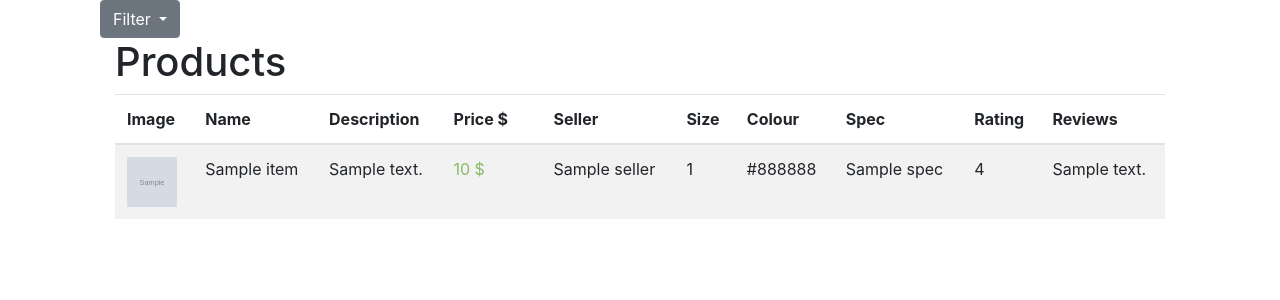
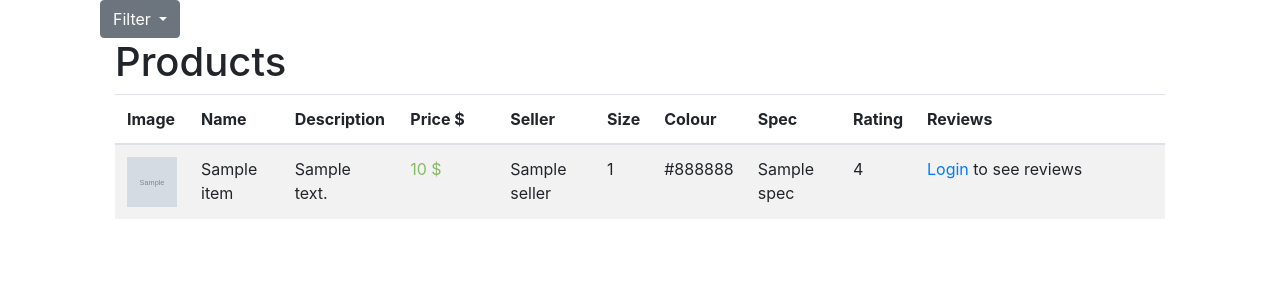
Before and after one commit to tayyipozturk/E-Commerce, a Flask app: page / in a window 1280 px wide. Shown: the part 56-356 px from the top of the page. Run offline with Flask 3, Linux system fonts and the light colour scheme; grey boxes marked "Sample" are stand-in pictures; a database or web service that is not in the repository returns one stand-in record (values such as "Sample title"); some libraries are stand-ins or nearby versions.

```diff
--- a/templates/page/index.html
+++ b/templates/page/index.html
@@ -48,7 +48,7 @@
                             <th>Colour</th>
                             <th>Spec</th>
                             <th>Rating</th>
-                            <th>Reviews</th>
+                            <th width="250">Reviews</th>
                         </tr>
                     </thead>
                     <tbody>
@@ -79,13 +79,7 @@
                                 {% else %}
                                     <td>{{ product.rating }}</td>
                                 {% endif %}
-                                {% if product.reviews %}
-                                    {% for review in product.reviews %}
-                                        <td>{{ review }}</td>
-                                    {% endfor %}
-                                {% else %}
-                                    <td>Not reviewed yet</td>
-                                {% endif %}
+                                    <td><a href="/login">Login</a> to see reviews</td>
                             </tr>
                         {% endfor %}
                     </tbody>
```
